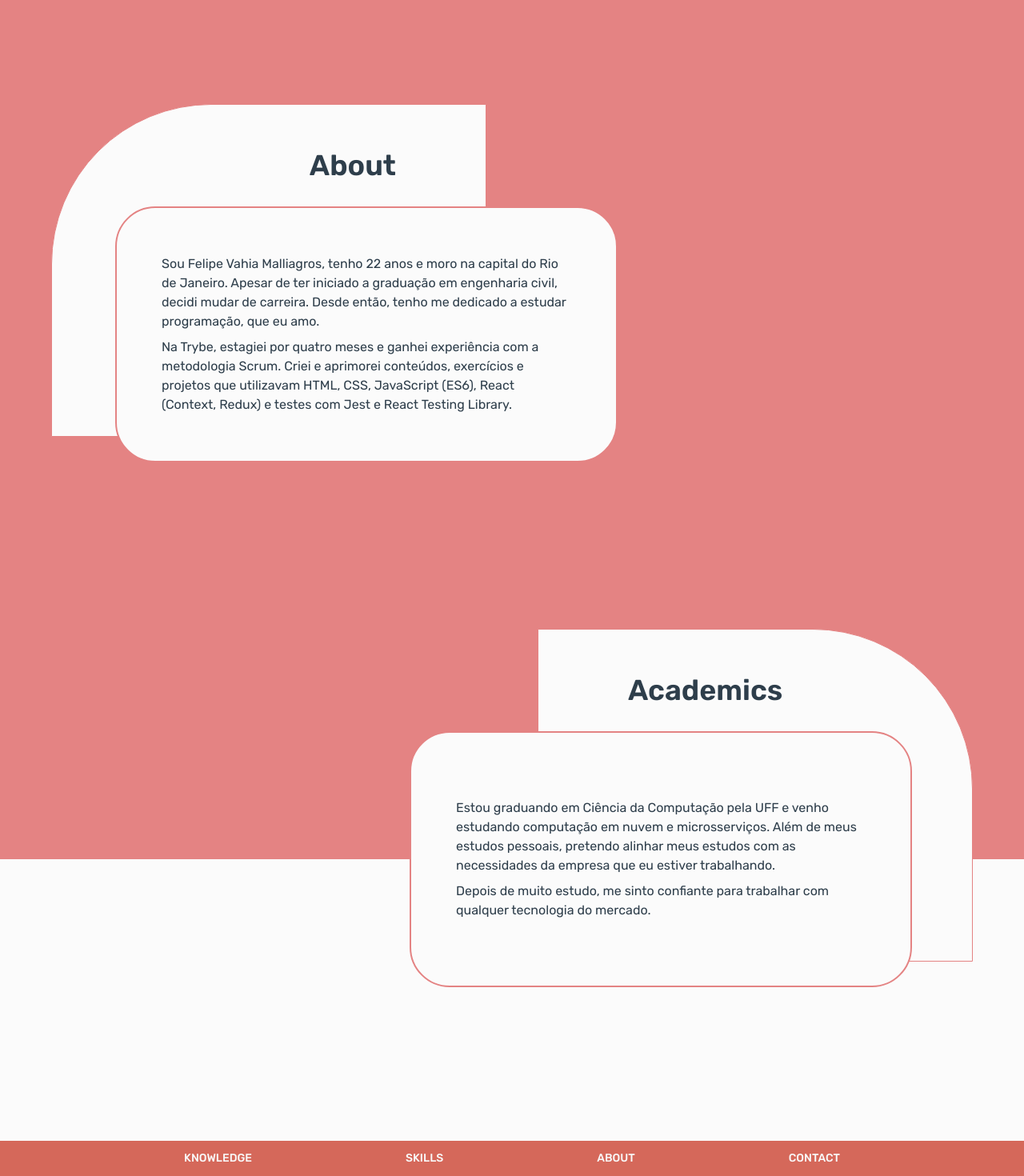
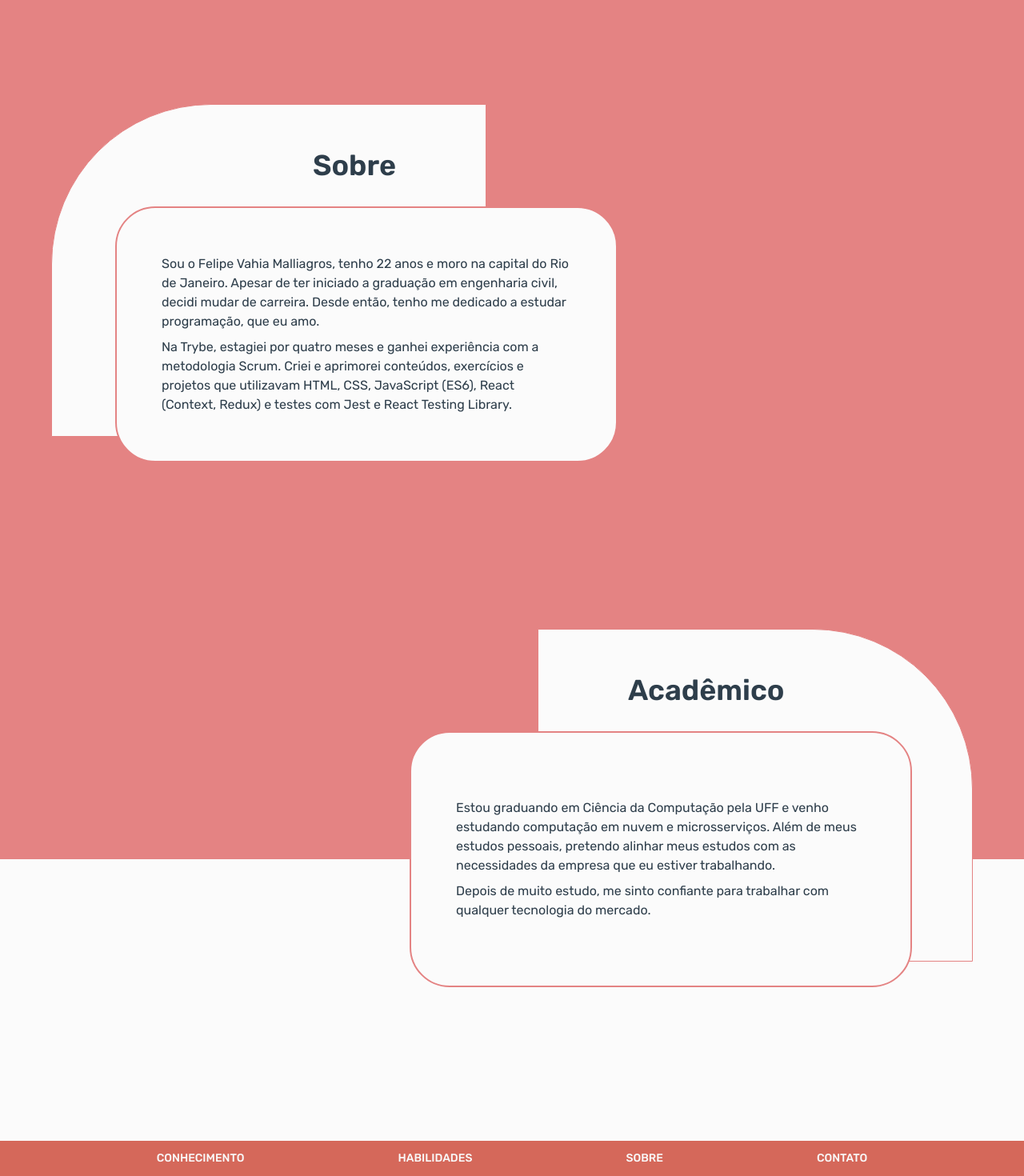
Before and after one commit to felipemalli/portfolio, a React (Vite) app: page / in a window 1280 px wide. Shown: the part 1631-3101 px from the top of the page at 80% size. Built offline with nearby package versions, Linux system fonts and the light colour scheme.

Commit message:
feat: add about titles and footer translations

```diff
--- a/src/components/about-section/AboutSection.tsx
+++ b/src/components/about-section/AboutSection.tsx
@@ -16,7 +16,7 @@ export const AboutSection: React.FC = () => {
 
             md:rounded-tl-[200px] bg-secondary-500 lg:border border-primary-300 -z-10'>
               <h2 className='absolute top-14 font-semibold text-3xl md:text-4xl right-1/2 translate-x-1/2 md:translate-x-0 md:right-28 text-customBlue-700'>
-              About
+                {translations.about_first_card_title}
               </h2>
             </div>
             <div className='flex flex-col items-center justify-center z-10
@@ -44,7 +44,7 @@ export const AboutSection: React.FC = () => {
 
               md:rounded-tr-[200px] bg-secondary-500 md:border border-primary-300 -z-10'>
               <h2 className='absolute top-14 font-semibold text-3xl md:text-4xl left-1/2 -translate-x-1/2 md:translate-x-0 md:left-28 text-customBlue-700'>
-              Academics
+                {translations.about_second_card_title}
               </h2>
             </div>
             <div className='flex flex-col items-center justify-center z-10
--- a/src/components/footer/Footer.tsx
+++ b/src/components/footer/Footer.tsx
@@ -1,15 +1,19 @@
+import { useLanguageContext } from '../../contexts';
 import { NavOptionLink } from '../shared/Nav/NavOptionLink';
 import { NavOptionNavigation } from '../shared/Nav/NavOptionNavigation';
 
 export const Footer: React.FC = () => {
+
+  const { translations } = useLanguageContext();
+
   return (
     <footer className='flex justify-center p-3 mt-40 md:mt-48 bg-primary-500'>
       <p className='hidden 2xl:flex 2xl:absolute lg:left-10 font-medium text-sm text-secondary-700'>© 2023 Felipe Vahia Malliagros</p>
       <nav className='items-center space-x-5 md:space-x-20 lg:space-x-48 uppercase text-secondary-700 font-medium text-sm'>
-        <NavOptionNavigation className='hover:opacity-80' componentId='content' areaNameNav='knowledge'>Knowledge</NavOptionNavigation>
-        <NavOptionNavigation className='hover:opacity-80' componentId='content' areaNameNav='skills'>Skills</NavOptionNavigation>
-        <NavOptionNavigation className='hover:opacity-80' componentId='about'>About</NavOptionNavigation>
-        <NavOptionLink className='hover:opacity-80' url='https://www.linkedin.com/in/felipe-vahia-malliagros/'>Contact</NavOptionLink>
+        <NavOptionNavigation className='hover:opacity-80' componentId='content' areaNameNav='knowledge'>{translations.nav_knowledge}</NavOptionNavigation>
+        <NavOptionNavigation className='hover:opacity-80' componentId='content' areaNameNav='skills'>{translations.nav_skills}</NavOptionNavigation>
+        <NavOptionNavigation className='hover:opacity-80' componentId='about'>{translations.nav_about}</NavOptionNavigation>
+        <NavOptionLink className='hover:opacity-80' url='https://www.linkedin.com/in/felipe-vahia-malliagros/'>{translations.nav_contact}</NavOptionLink>
       </nav>
     </footer>
   );
--- a/src/data/languages/en.json
+++ b/src/data/languages/en.json
@@ -9,8 +9,10 @@
   "introduction_right_button": "Repositories",
   "content_card_top_title": "Projects",
   "content_card_botton_title": "Courses",
+  "about_first_card_title": "About",
   "about_first_card_first_paragraph": "I'm Felipe Vahia Malliagros, 22 years old and reside in Rio de Janeiro, the capital city. Although I started a degree in civil engineering, I decided to switch career paths. Since then, I have been dedicated to studying programming, which I love.",
   "about_first_card_second_paragraph": "At Trybe, I interned for four months and gained experience with Scrum methodology. I created and improved content, exercises and projects that utilized HTML, CSS, JavaScript (ES6), React (Context, Redux), and testing with Jest and React Testing Library.",
+  "about_second_card_title": "Academic",
   "about_second_card_first_paragraph": "I'm graduating in Computer Science from UFF and have been actively developing my skills in cloud computing and microservices. In addition to my personal studies, I aim to align my educational path with the needs of the organization that I am work on.",
   "about_second_card_second_paragraph": "After extensive study, I feel confident to work with any technology in the market."
 }
--- a/src/data/languages/pt-br.json
+++ b/src/data/languages/pt-br.json
@@ -9,8 +9,10 @@
   "introduction_right_button": "Repositórios",
   "content_card_top_title": "Projetos",
   "content_card_botton_title": "Cursos",
-  "about_first_card_first_paragraph": "Sou Felipe Vahia Malliagros, tenho 22 anos e moro na capital do Rio de Janeiro. Apesar de ter iniciado a graduação em engenharia civil, decidi mudar de carreira. Desde então, tenho me dedicado a estudar programação, que eu amo.",
+  "about_first_card_title": "Sobre",
+  "about_first_card_first_paragraph": "Sou o Felipe Vahia Malliagros, tenho 22 anos e moro na capital do Rio de Janeiro. Apesar de ter iniciado a graduação em engenharia civil, decidi mudar de carreira. Desde então, tenho me dedicado a estudar programação, que eu amo.",
   "about_first_card_second_paragraph": "Na Trybe, estagiei por quatro meses e ganhei experiência com a metodologia Scrum. Criei e aprimorei conteúdos, exercícios e projetos que utilizavam HTML, CSS, JavaScript (ES6), React (Context, Redux) e testes com Jest e React Testing Library.",
+  "about_second_card_title": "Acadêmico",
   "about_second_card_first_paragraph": "Estou graduando em Ciência da Computação pela UFF e venho estudando computação em nuvem e microsserviços. Além de meus estudos pessoais, pretendo alinhar meus estudos com as necessidades da empresa que eu estiver trabalhando.",
   "about_second_card_second_paragraph": "Depois de muito estudo, me sinto confiante para trabalhar com qualquer tecnologia do mercado."
 }
```
